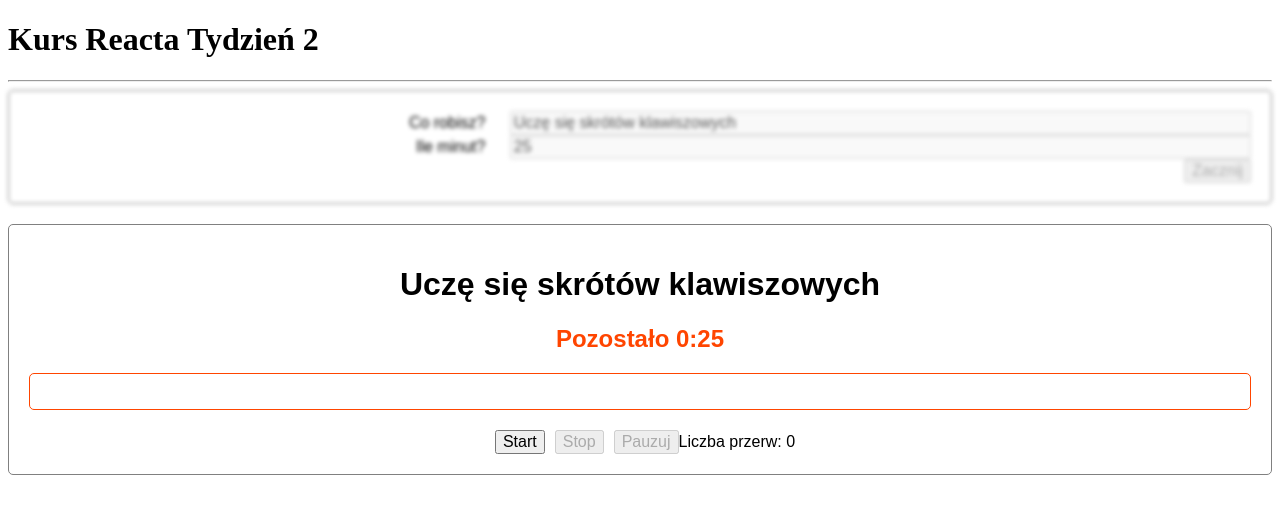
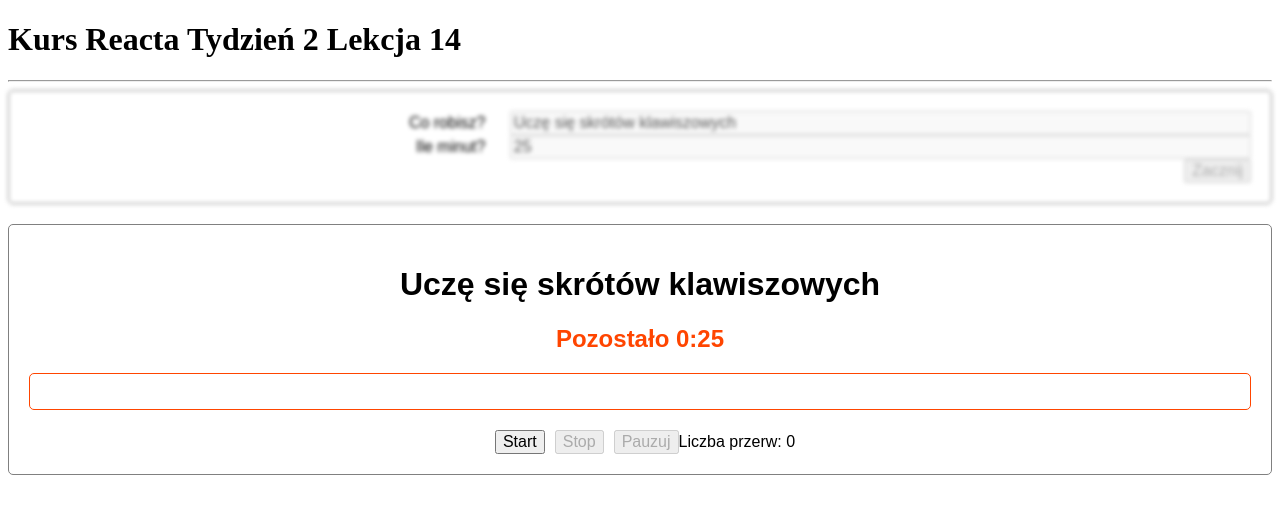
Before and after one commit to MagdalenaRomanowska/Timebox, a plain HTML site: page index.html in a window 1280 px wide. Drawn offline with nearby package versions, Linux system fonts and the light colour scheme.

Commit message:
Week 02 Lesson 14

```diff
--- a/index.html
+++ b/index.html
@@ -62,7 +62,7 @@
     </style>
 </head>
 <body>
-    <h1>Kurs Reacta Tydzień 2</h1>
+    <h1>Kurs Reacta Tydzień 2 Lekcja 14</h1>
     <hr>
     <div id="root"></div>
 </body>
```
